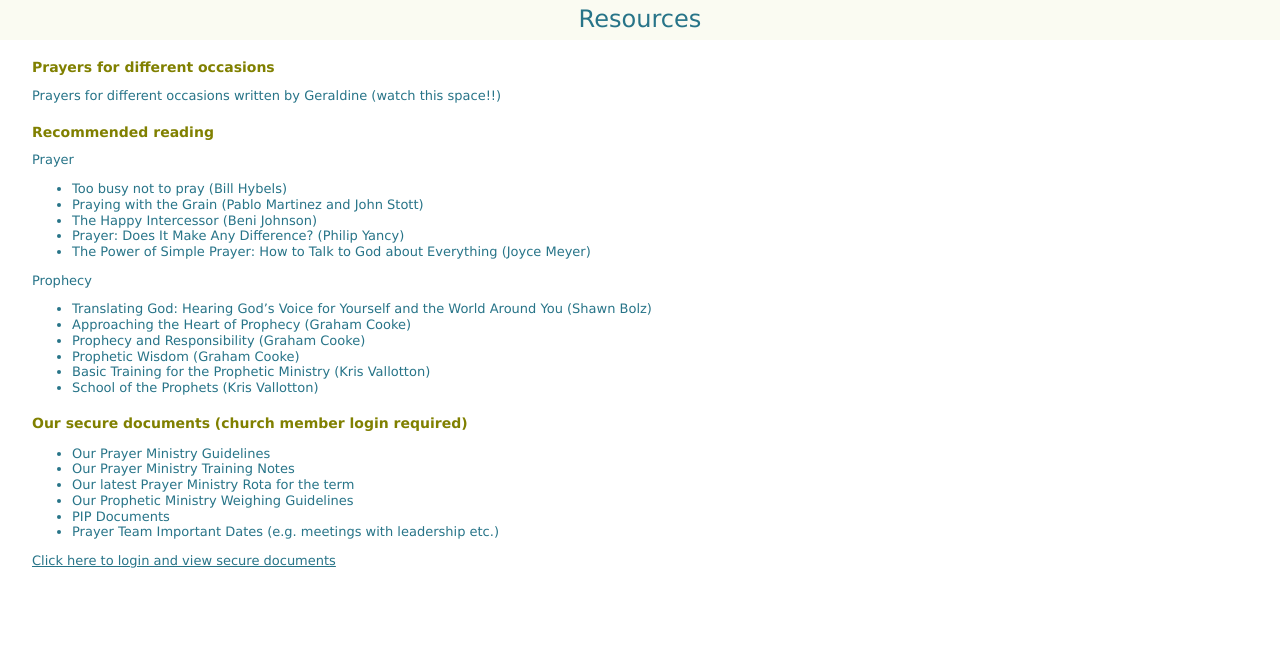
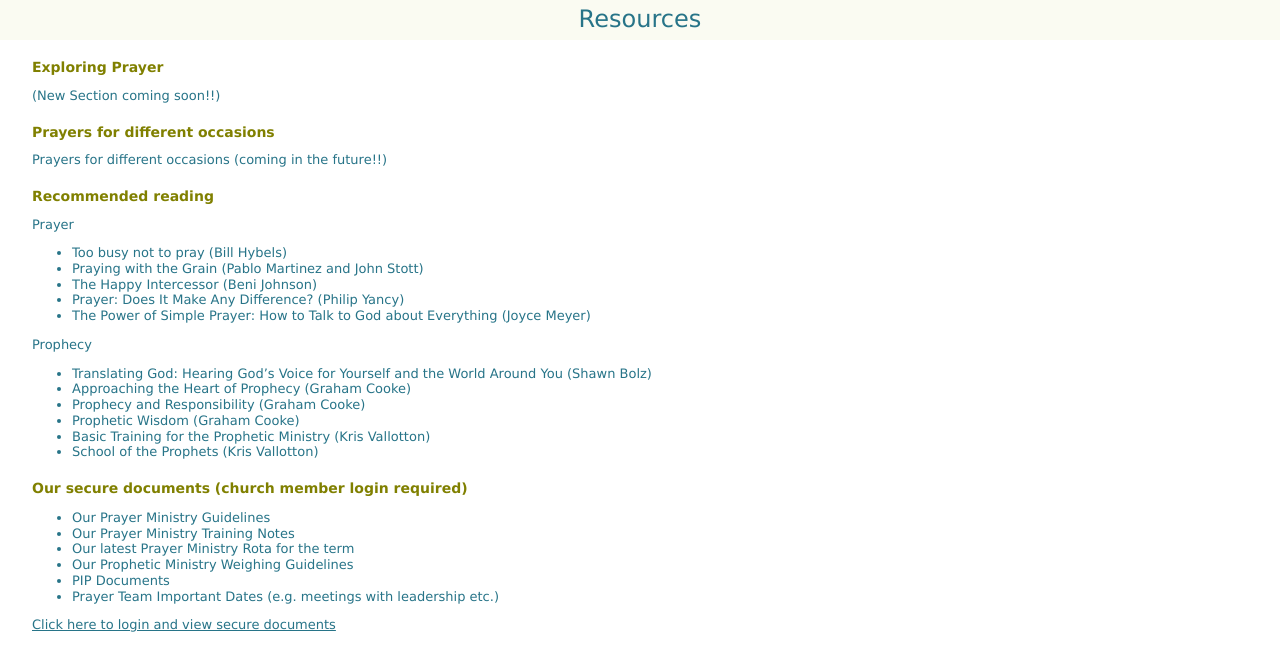
Before and after one commit to griffpatch/CPCYorkPP, a Jekyll site: the page built from pages/resources.md, in a window 1280 px wide. Shown: the top 671 px of the page. Built offline with Jekyll 4.4.1, drawn with Linux system fonts in a browser that asks for light colours.

Commit message:
Update resources.md

```diff
--- a/pages/resources.md
+++ b/pages/resources.md
@@ -7,9 +7,14 @@ description: Prayer & Prophecy Resources
 Resources
 =========
 
+Exploring Prayer
+----------------
+(New Section coming soon!!)
+
+
 Prayers for different occasions
 -------------------------------
-Prayers for different occasions written by Geraldine (watch this space!!)
+Prayers for different occasions (coming in the future!!)
 
 
 
```
